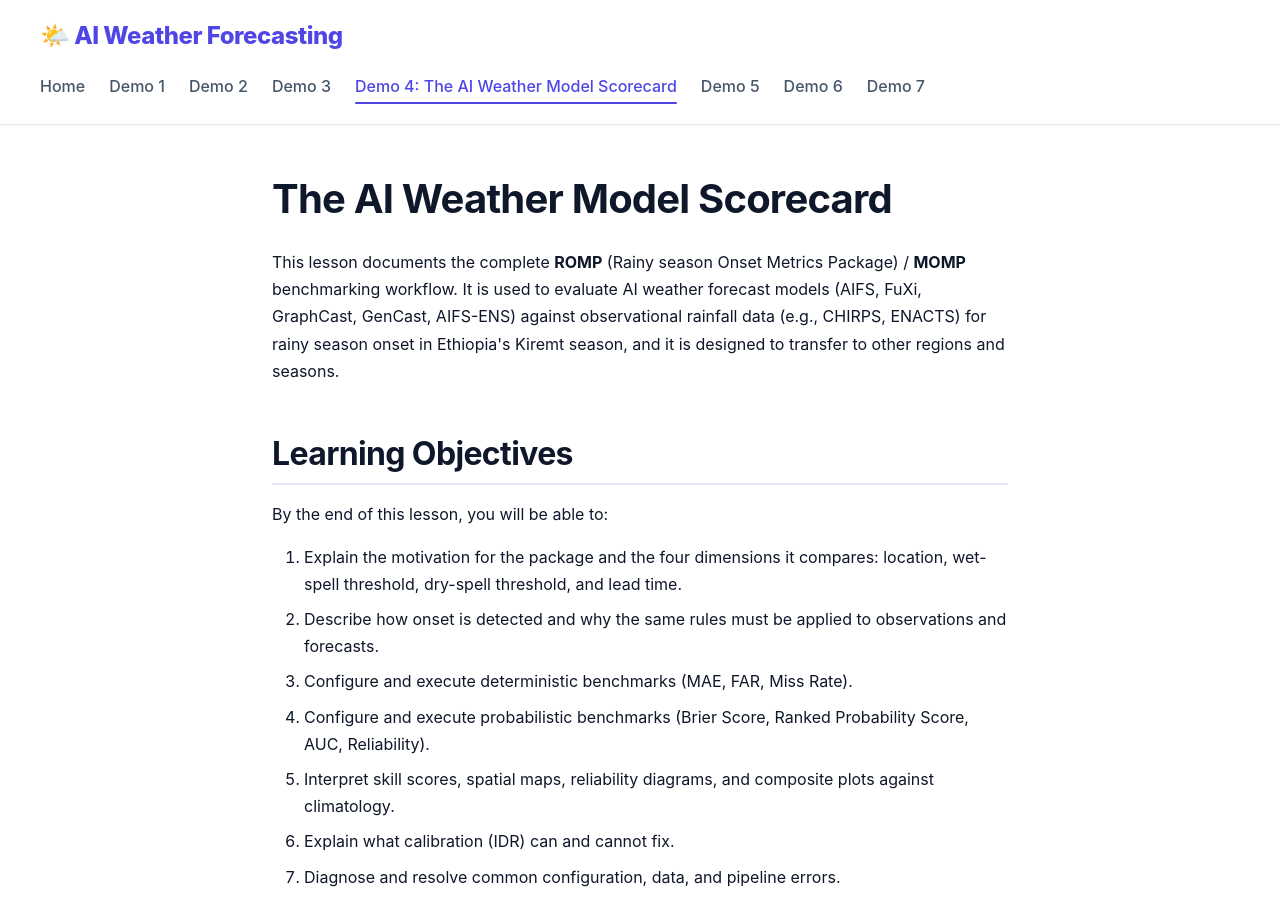
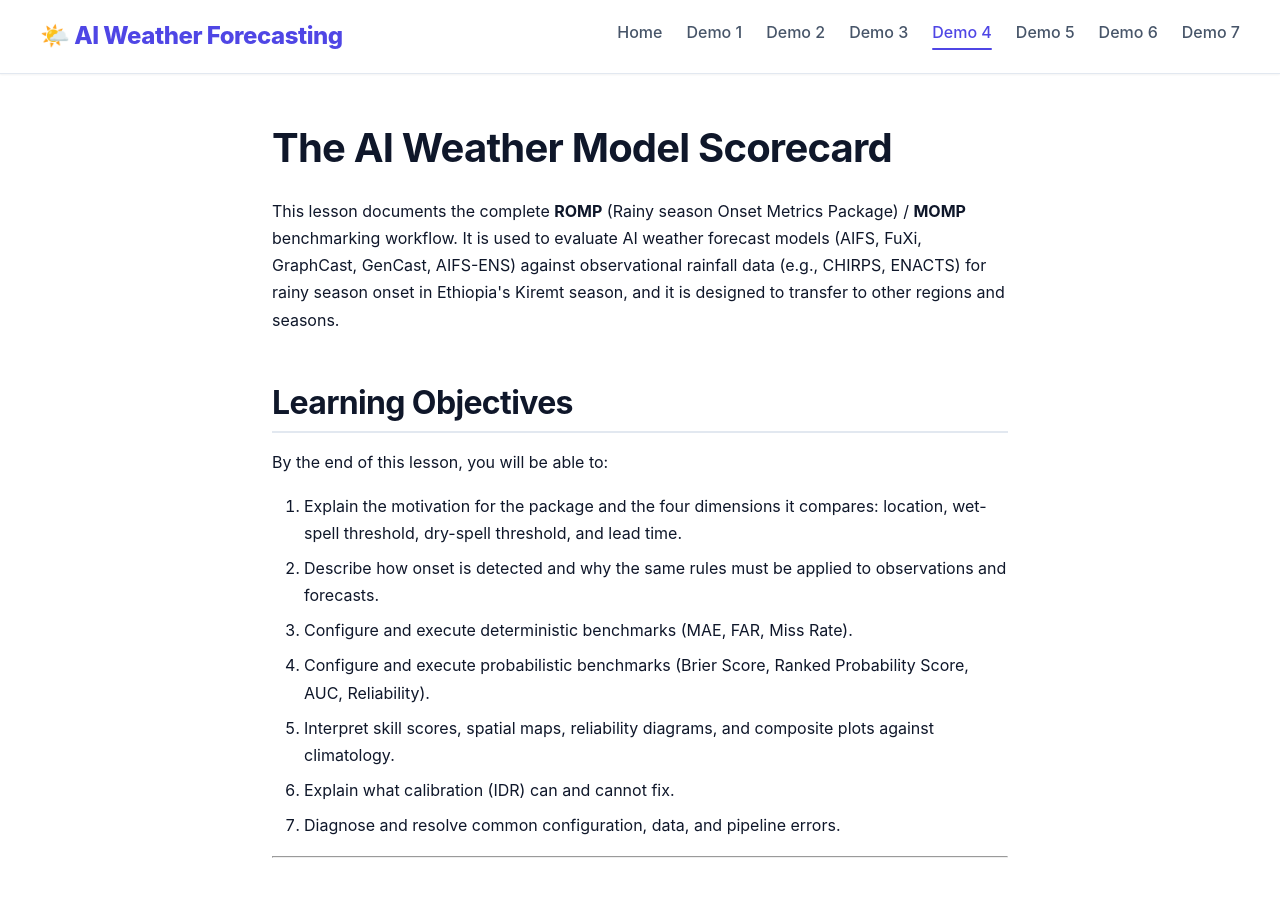
Before and after one commit to mesfind/ai_weather, a Jekyll site: the page built from docs/_episodes/04-weather-model.md, in a window 1280 px wide and 900 px high. Built offline with Jekyll 4.4.1, drawn with Linux system fonts in a browser that asks for light colours.

Commit message:
fix demo 4 name

```diff
--- a/docs/_episodes/04-weather-model.md
+++ b/docs/_episodes/04-weather-model.md
@@ -1,5 +1,5 @@
 ---
-title: "Demo 4: The AI Weather Model Scorecard"
+title: "Demo 4"
 teaching: 30
 exercises: 60
 questions:
```
